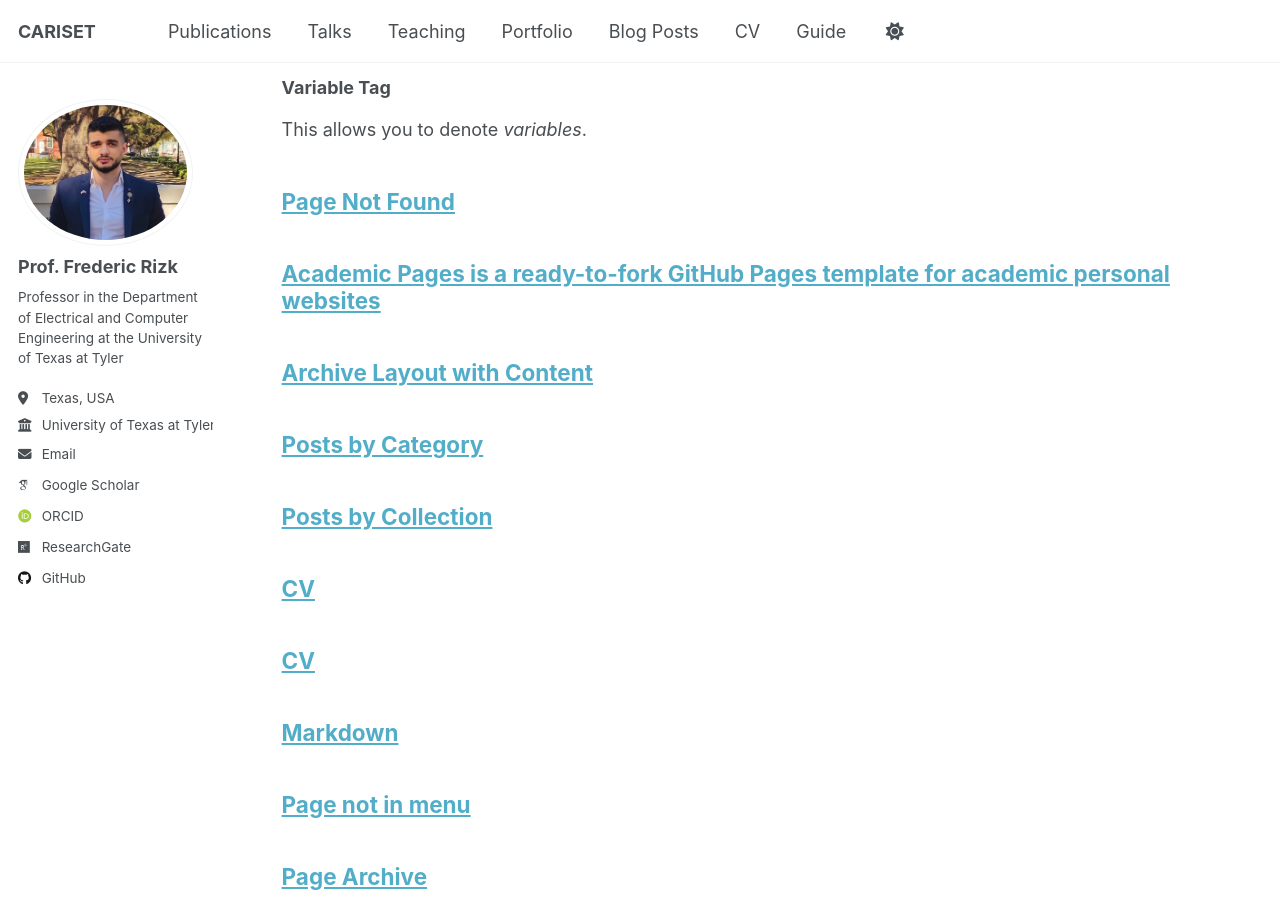
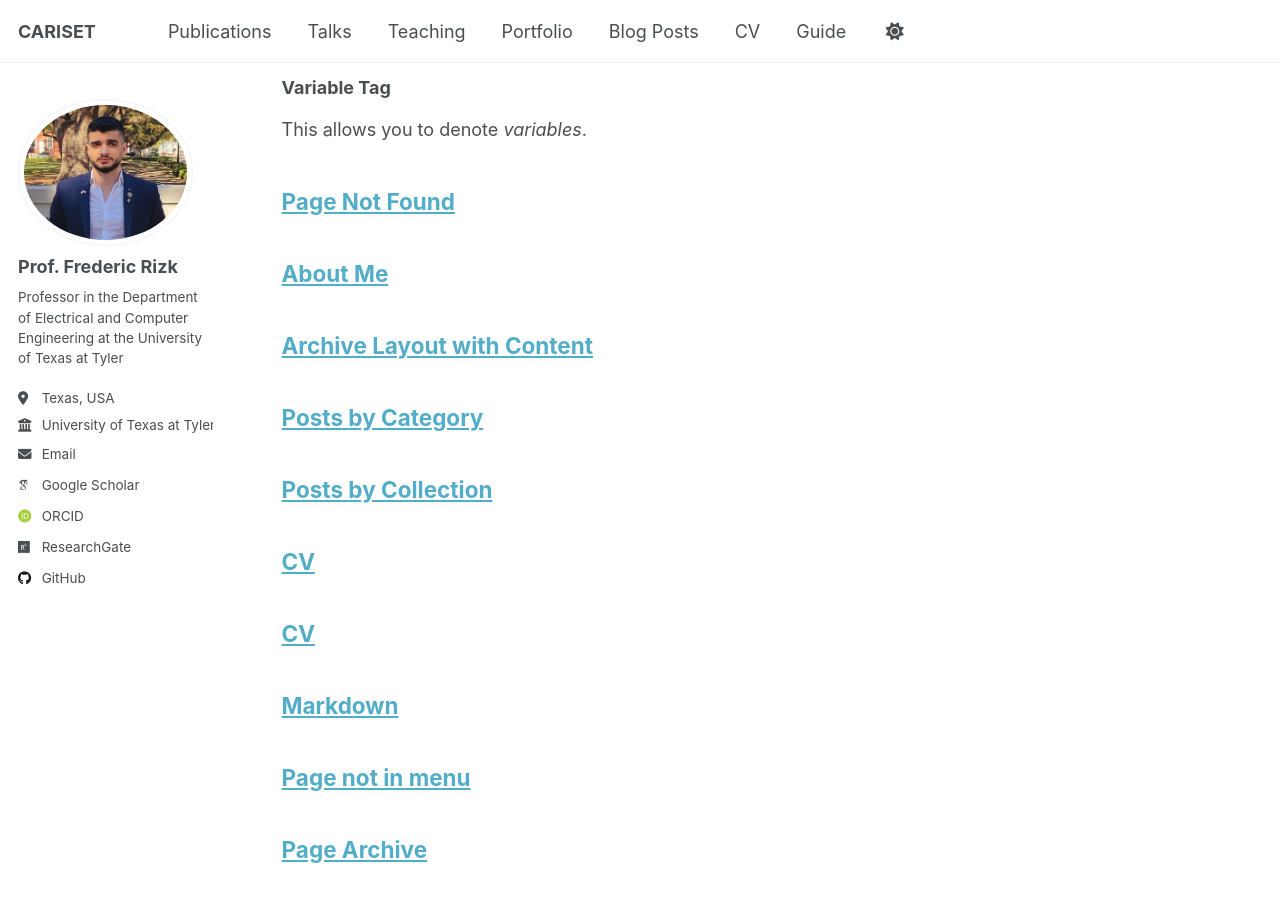
Before and after one commit to FredericRizk/CARISET.github.io, a Jekyll site: the page built from _pages/archive-layout-with-content.md, in a window 1280 px wide and 900 px high, scrolled down 4489 px. Built offline with Jekyll 4.4.1, drawn with Linux system fonts in a browser that asks for light colours; some web fonts are replaced; a script that is not in the unit is left out; some of the changed lines change nothing that is shown.

Commit message:
Update about.md

````diff
--- a/_pages/about.md
+++ b/_pages/about.md
@@ -1,56 +1,76 @@
 ---
-permalink: /
-title: "Academic Pages is a ready-to-fork GitHub Pages template for academic personal websites"
-author_profile: true
-redirect_from:
-  - /about/
-  - /about.html
+layout: page
+title: About Me
+permalink: /about/
 ---
 
-This is the front page of a website that is powered by the [Academic Pages template](https://github.com/academicpages/academicpages.github.io) and hosted on GitHub pages. [GitHub pages](https://pages.github.com) is a free service in which websites are built and hosted from code and data stored in a GitHub repository, automatically updating when a new commit is made to the repository. This template was forked from the [Minimal Mistakes Jekyll Theme](https://mmistakes.github.io/minimal-mistakes/) created by Michael Rose, and then extended to support the kinds of content that academics have: publications, talks, teaching, a portfolio, blog posts, and a dynamically-generated CV. Incidentally, these same features make it a great template for anyone that needs to show off a professional template!
+# Welcome to My Academic Portfolio
 
- You can fork [this template](https://github.com/academicpages/academicpages.github.io) right now, modify the configuration and Markdown files, add your own PDFs and other content, and have your own site for free, with no ads!
+Hello! I'm **Prof. Frederic Rizk**, a researcher and professor at the **University of Texas at Tyler**.
 
-A data-driven personal website
-======
-Like many other Jekyll-based GitHub Pages templates, Academic Pages makes you separate the website's content from its form. The content & metadata of your website are in structured Markdown files, while various other files constitute the theme, specifying how to transform that content & metadata into HTML pages. You keep these various Markdown (.md), YAML (.yml), HTML, and CSS files in a public GitHub repository. Each time you commit and push an update to the repository, the [GitHub pages](https://pages.github.com/) service creates static HTML pages based on these files, which are hosted on GitHub's servers free of charge.
+## Research Interests
+I specialize in **Computer Science**, focusing on areas like:
+- **Artificial Intelligence**
+- **Machine Learning**
+- **Data Science**
+- **Natural Language Processing**
+- **Computer Vision**
 
-Many of the features of dynamic content management systems (like Wordpress) can be achieved in this fashion, using a fraction of the computational resources and with far less vulnerability to hacking and DDoSing. You can also modify the theme to your heart's content without touching the content of your site. If you get to a point where you've broken something in Jekyll/HTML/CSS beyond repair, your Markdown files describing your talks, publications, etc. are safe. You can rollback the changes or even delete the repository and start over - just be sure to save the Markdown files! You can also write scripts that process the structured data on the site, such as [this one](https://github.com/academicpages/academicpages.github.io/blob/master/talkmap.ipynb) that analyzes metadata in pages about talks to display [a map of every location you've given a talk](https://academicpages.github.io/talkmap.html).
+## Education
+- **PhD** in Computer Science from [University Name](#)
+- **Master's** in Data Science from [University Name](#)
+- **Bachelor's** in Computer Science from [University Name](#)
 
-For those users that need more advanced functionality, the template also supports the following popular tools:
-- [MathJax](https://www.mathjax.org/) for mathematical equations
-- [Mermaid](https://mermaid.js.org/) for diagraming
-- [Plotly](https://plotly.com/javascript/) for plotting
+## Professional Experience
+Currently, I am a professor in the **Department of Computer Science** at the **University of Texas at Tyler**. I have been working on various research projects in the field of **AI**, particularly focusing on how machine learning models can improve decision-making processes.
 
-Getting started
-======
-1. Register a GitHub account if you don't have one and confirm your e-mail (required!)
-1. Fork [this template](https://github.com/academicpages/academicpages.github.io) by clicking the "Use this template" button in the top right.
-1. Go to the repository's settings (rightmost item in the tabs that start with "Code", should be below "Unwatch"). Rename the repository "[your GitHub username].github.io", which will also be your website's URL.
-1. Set site-wide configuration and create content & metadata (see below -- also see [this set of diffs](http://archive.is/3TPas) showing what files were changed to set up [an example site](https://getorg-testacct.github.io) for a user with the username "getorg-testacct")
-1. Upload any files (like PDFs, .zip files, etc.) to the files/ directory. They will appear at https://[your GitHub username].github.io/files/example.pdf.
-1. Check status by going to the repository settings, in the "GitHub pages" section
+### Previous Positions:
+- **Postdoctoral Researcher** at [Institute Name](#)
+- **Research Assistant** at [University Name](#)
 
-Site-wide configuration
-------
-The main configuration file for the site is in the base directory in [_config.yml](https://github.com/academicpages/academicpages.github.io/blob/master/_config.yml), which defines the content in the sidebars and other site-wide features. You will need to replace the default variables with ones about yourself and your site's github repository. The configuration file for the top menu is in [_data/navigation.yml](https://github.com/academicpages/academicpages.github.io/blob/master/_data/navigation.yml). For example, if you don't have a portfolio or blog posts, you can remove those items from that navigation.yml file to remove them from the header.
+## Selected Publications
+- [**Title of Publication 1**](#) – Brief description of the paper.
+- [**Title of Publication 2**](#) – Brief description of the paper.
+- [**Title of Publication 3**](#) – Brief description of the paper.
 
-Create content & metadata
-------
-For site content, there is one Markdown file for each type of content, which are stored in directories like _publications, _talks, _posts, _teaching, or _pages. For example, each talk is a Markdown file in the [_talks directory](https://github.com/academicpages/academicpages.github.io/tree/master/_talks). At the top of each Markdown file is structured data in YAML about the talk, which the theme will parse to do lots of cool stuff. The same structured data about a talk is used to generate the list of talks on the [Talks page](https://academicpages.github.io/talks), each [individual page](https://academicpages.github.io/talks/2012-03-01-talk-1) for specific talks, the talks section for the [CV page](https://academicpages.github.io/cv), and the [map of places you've given a talk](https://academicpages.github.io/talkmap.html) (if you run this [python file](https://github.com/academicpages/academicpages.github.io/blob/master/talkmap.py) or [Jupyter notebook](https://github.com/academicpages/academicpages.github.io/blob/master/talkmap.ipynb), which creates the HTML for the map based on the contents of the _talks directory).
+## Contact Information
+Feel free to reach out for any academic inquiries, collaborations, or questions about my research!
 
-**Markdown generator**
+- **Email**: [frizk@uttyler.edu](mailto:frizk@uttyler.edu)
+- **LinkedIn**: [LinkedIn Profile](https://www.linkedin.com/in/fredericrizk)
+- **ResearchGate**: [ResearchGate Profile](https://www.researchgate.net/profile/Frederic-Rizk)
+- **GitHub**: [GitHub Profile](https://github.com/FredericRizk)
 
-The repository includes [a set of Jupyter notebooks](https://github.com/academicpages/academicpages.github.io/tree/master/markdown_generator
-) that converts a CSV containing structured data about talks or presentations into individual Markdown files that will be properly formatted for the Academic Pages template. The sample CSVs in that directory are the ones I used to create my own personal website at stuartgeiger.com. My usual workflow is that I keep a spreadsheet of my publications and talks, then run the code in these notebooks to generate the Markdown files, then commit and push them to the GitHub repository.
+## Personal Interests
+In my free time, I enjoy:
+- **Photography**
+- **Reading**
+- **Traveling**
+- **Coding side projects**
 
-How to edit your site's GitHub repository
-------
-Many people use a git client to create files on their local computer and then push them to GitHub's servers. If you are not familiar with git, you can directly edit these configuration and Markdown files directly in the github.com interface. Navigate to a file (like [this one](https://github.com/academicpages/academicpages.github.io/blob/master/_talks/2012-03-01-talk-1.md) and click the pencil icon in the top right of the content preview (to the right of the "Raw | Blame | History" buttons). You can delete a file by clicking the trashcan icon to the right of the pencil icon. You can also create new files or upload files by navigating to a directory and clicking the "Create new file" or "Upload files" buttons.
+---
 
-Example: editing a Markdown file for a talk
-![Editing a Markdown file for a talk](/images/editing-talk.png)
+### Instructions for Customization:
 
-For more info
-------
-More info about configuring Academic Pages can be found in [the guide](https://academicpages.github.io/markdown/), the [growing wiki](https://github.com/academicpages/academicpages.github.io/wiki), and you can always [ask a question on GitHub](https://github.com/academicpages/academicpages.github.io/discussions). The [guides for the Minimal Mistakes theme](https://mmistakes.github.io/minimal-mistakes/docs/configuration/) (which this theme was forked from) might also be helpful.
+1. **Title and Name**: Replace `Prof. Frederic Rizk` with your name if needed. Add your academic title if desired (e.g., "Assistant Professor" or "PhD").
+
+2. **Research Interests**: Modify the research areas to reflect your actual research focus. Add or remove points based on your expertise.
+
+3. **Education**: Add details about your **degrees** and **institutions**. If you want, you can link to your school’s website or specific programs.
+
+4. **Professional Experience**: Add your current position (professor, research fellow, etc.) and any previous roles.
+
+5. **Publications**: List a few of your most notable publications with links. You can format them in markdown using `[Title](URL)`.
+
+6. **Contact Information**: Include links to your academic email, social media profiles (LinkedIn, GitHub, ResearchGate, etc.), and other relevant contact info.
+
+7. **Personal Interests**: You can share a bit about your hobbies or personal interests, but this is optional.
+
+---
+
+### What you’ll need to do:
+- Replace placeholders like `University Name`, `[LinkedIn Profile](#)`, and so on with actual information.
+- If you have a **profile picture**, you can add it with this Markdown:
+
+```markdown
+![Profile Picture](/images/profilepic.png)
````
